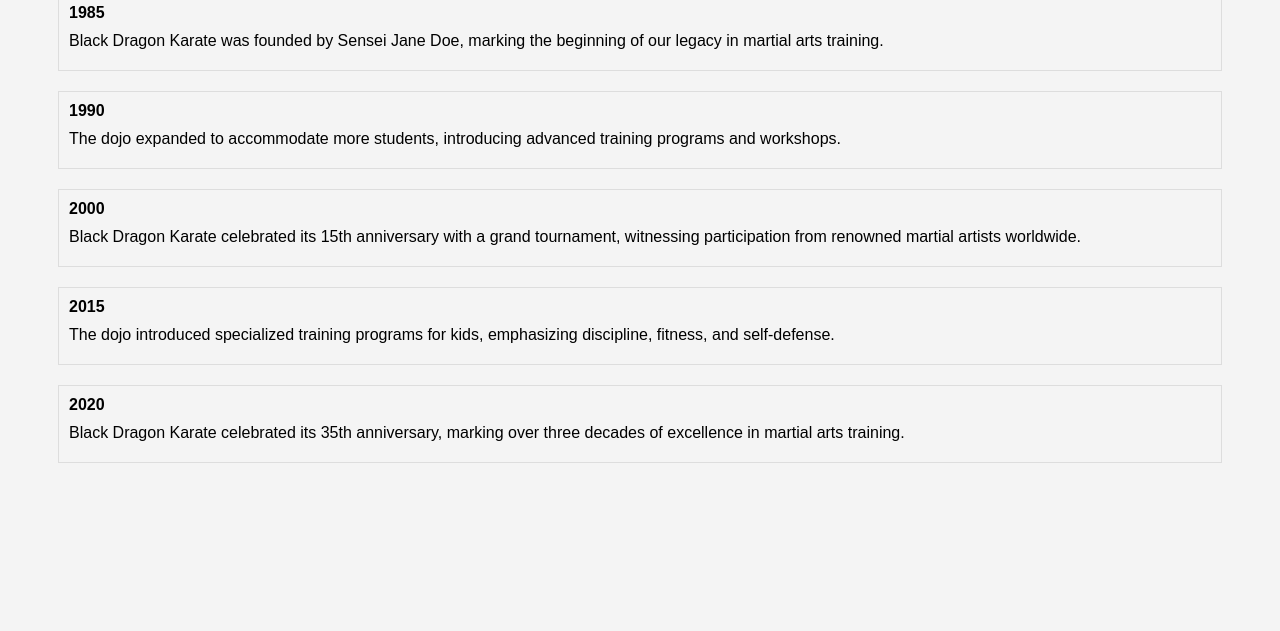
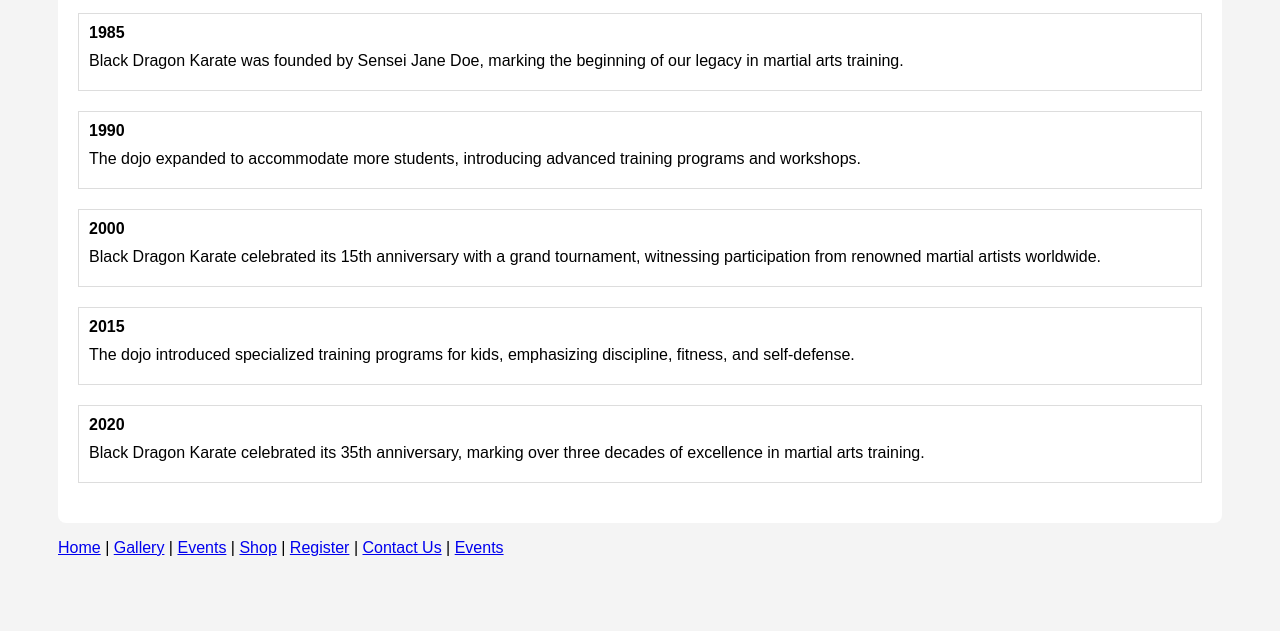
Before and after one commit to terryreidhead/Black-Dragon-Karate, a plain HTML site: page history.html in a window 1280 px wide. Shown: the part 372-1003 px from the top of the page. Before the commit the page ends 913 px from the top, so only its background shows below. Drawn offline with Linux system fonts and the light colour scheme.

Commit message:
Update history.html

```diff
--- a/history.html
+++ b/history.html
@@ -29,6 +29,7 @@
 <a href="contactus.html">Contact</a>
 </nav></header>
 <body>
+    <main>
     <h1>Our History</h1>
     <p>Discover the rich history of Black Dragon Karate and learn about our journey, milestones, and achievements over the years.</p>
 
@@ -56,5 +57,9 @@
         <div class='history-date'>2020</div>
         <div class='history-description'>Black Dragon Karate celebrated its 35th anniversary, marking over three decades of excellence in martial arts training.</div>
     </div>
+</main>
+    <p>
+<a href="index.html">Home</a> | <a href="gallery.html">Gallery</a> | <a href="events.html">Events</a> | <a href="shop.html">Shop</a> | <a href="register.html">Register</a> | <a href="contactus.html">Contact Us</a> | <a href="events.html">Events</a>
+</p>
 </body>
 </html>
```
